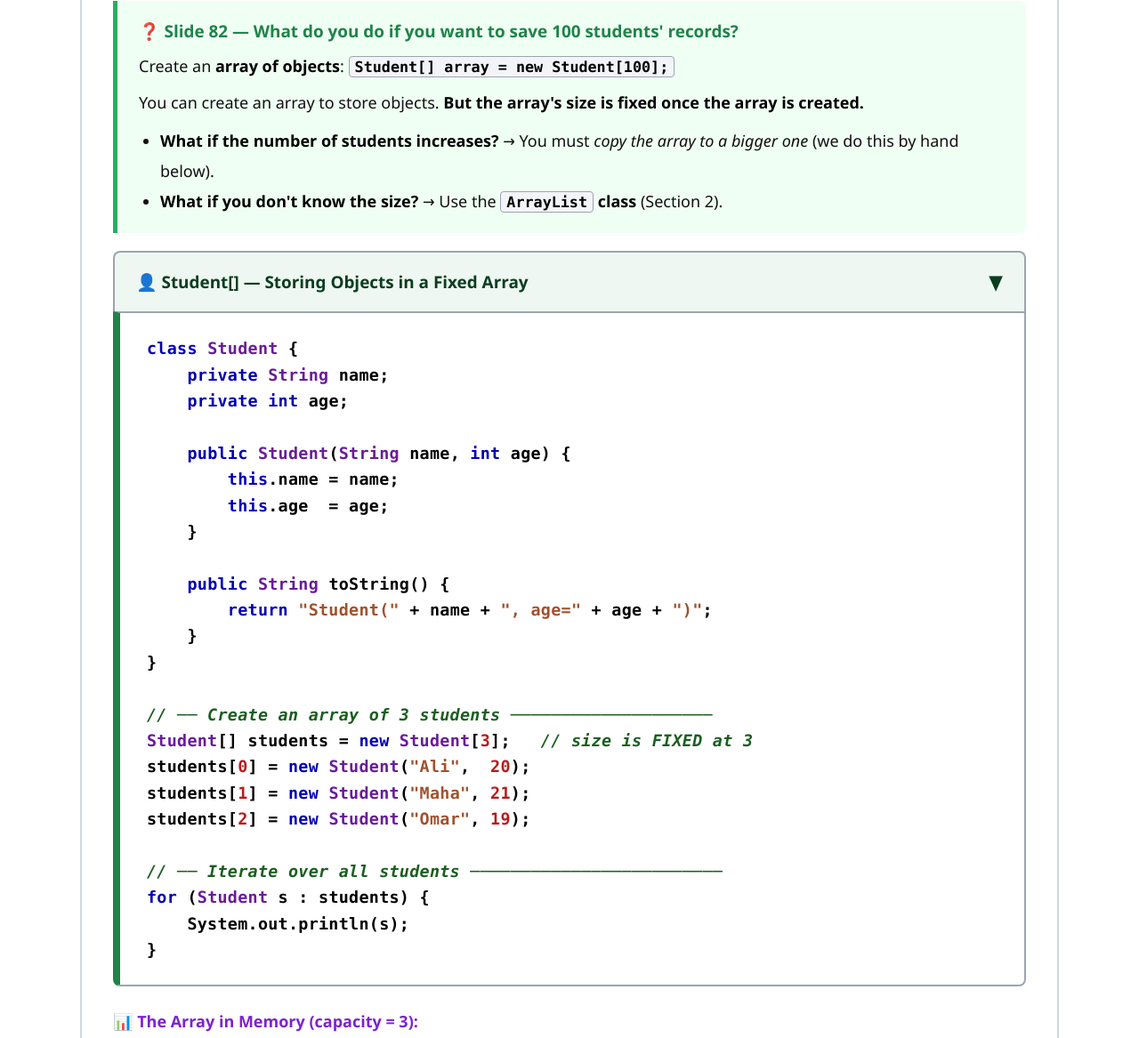
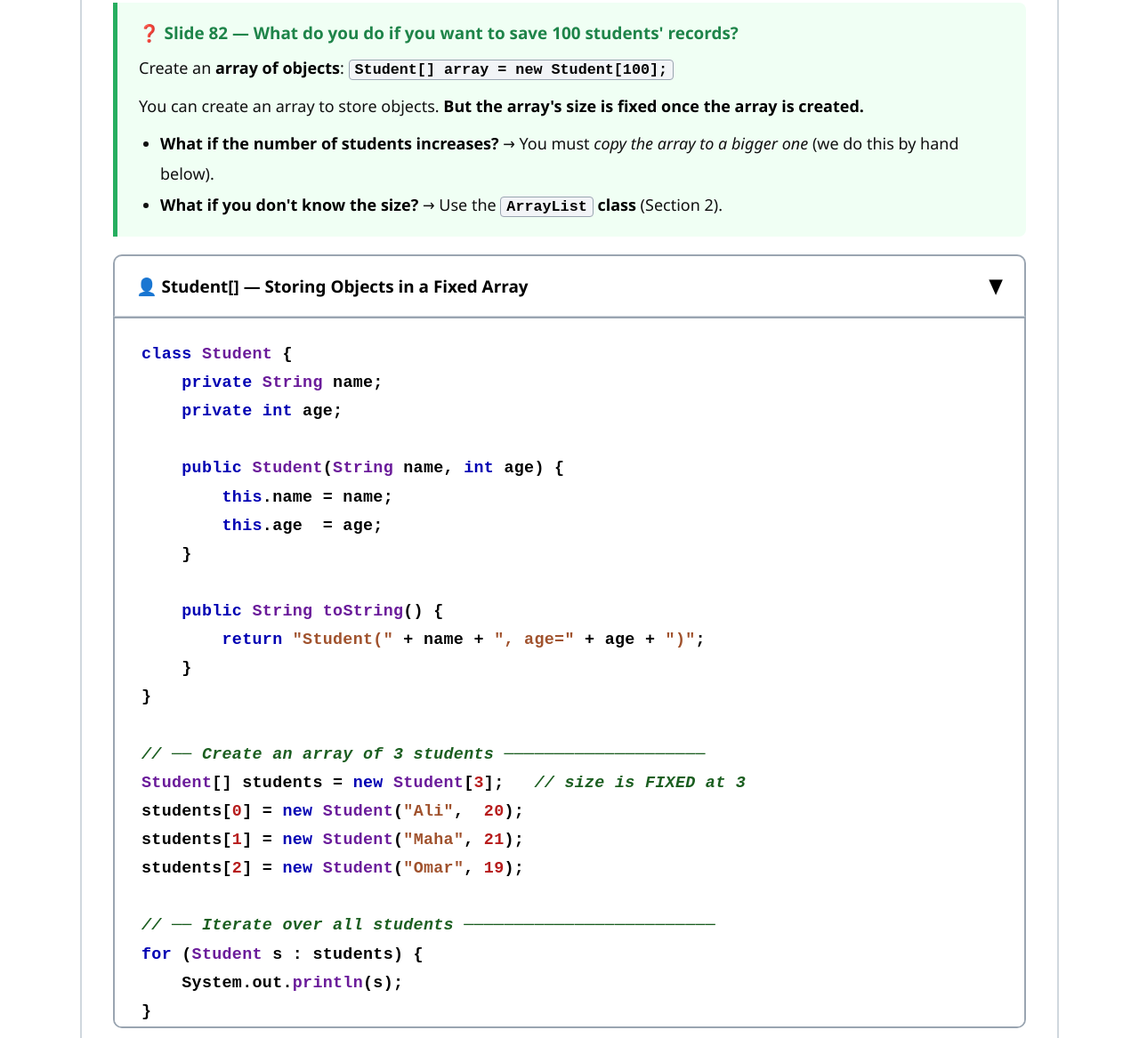
Before and after one commit to AlmalawiCode/CPCS203, a plain HTML site: page module07-polymorphism/07-arraylist.html in a window 1280 px wide. Shown: the part 838-2005 px from the top of the page at 89% size. Drawn offline with Linux system fonts and the light colour scheme; a script that the page names is missing.

Commit message:
Code blocks: same colours and style as the DS204 tree tutorial
Co-Authored-By: Claude Opus 5.5 <noreply@anthropic.com>

```diff
--- a/module07-polymorphism/projector.css
+++ b/module07-polymorphism/projector.css
@@ -198,3 +198,31 @@ strong, b { color: #000000; }
 }
 .mermaid svg .edgePath path, .mermaid svg path.relation, .mermaid svg .flowchart-link { stroke: #000 !important; }
 .mermaid svg marker path, .mermaid svg marker polygon { stroke: #000 !important; }
+
+/* ---- Code blocks: EXACTLY as the DS204 tree tutorial ----
+   white, grey 2px border, no coloured bar, Courier New, bold black text;
+   keywords dark blue, types AND method names dark purple, comments dark
+   green italic, strings brown, null/numbers dark red. */
+.code-block, pre.code-block {
+    background: #ffffff !important; color: #000000 !important;
+    border: 2px solid #9aa5b1 !important; border-left: 2px solid #9aa5b1 !important;
+    border-radius: 0 0 10px 10px !important;
+    font-family: 'Courier New', Courier, monospace !important;
+    font-size: 1.02rem !important; font-weight: 600 !important; line-height: 1.75 !important;
+}
+.code-container > .code-block:first-child, .code-block:only-child { border-radius: 10px !important; }
+.code-header {
+    background: #ffffff !important; color: #000000 !important;
+    border: 2px solid #9aa5b1 !important; border-bottom: 1px solid #d0d7de !important;
+    border-radius: 10px 10px 0 0 !important;
+}
+.code-header * { color: #000000 !important; }
+.code-block .keyword, .code-block .kw { color: #0000b3 !important; font-weight: 800 !important; font-style: normal !important; }
+.code-block .class-name, .code-block .tp, .code-block .type,
+.code-block .method, .code-block .mtd { color: #6a1b9a !important; font-weight: 800 !important; font-style: normal !important; }
+.code-block .comment, .code-block .cmt { color: #1b5e20 !important; font-style: italic !important; font-weight: 600 !important; }
+.code-block .string, .code-block .str { color: #a0522d !important; font-weight: 600 !important; }
+.code-block .number, .code-block .num, .code-block .null { color: #b71c1c !important; font-weight: 800 !important; }
+.code-block .annotation, .code-block .ann { color: #0000b3 !important; font-weight: 800 !important; }
+.code-block span:not([class]) { color: inherit; }
+.code-inline, .content :not(pre) > code { font-family: 'Courier New', Courier, monospace !important; }
--- a/module08-abstract-classes/projector.css
+++ b/module08-abstract-classes/projector.css
@@ -198,3 +198,31 @@ strong, b { color: #000000; }
 }
 .mermaid svg .edgePath path, .mermaid svg path.relation, .mermaid svg .flowchart-link { stroke: #000 !important; }
 .mermaid svg marker path, .mermaid svg marker polygon { stroke: #000 !important; }
+
+/* ---- Code blocks: EXACTLY as the DS204 tree tutorial ----
+   white, grey 2px border, no coloured bar, Courier New, bold black text;
+   keywords dark blue, types AND method names dark purple, comments dark
+   green italic, strings brown, null/numbers dark red. */
+.code-block, pre.code-block {
+    background: #ffffff !important; color: #000000 !important;
+    border: 2px solid #9aa5b1 !important; border-left: 2px solid #9aa5b1 !important;
+    border-radius: 0 0 10px 10px !important;
+    font-family: 'Courier New', Courier, monospace !important;
+    font-size: 1.02rem !important; font-weight: 600 !important; line-height: 1.75 !important;
+}
+.code-container > .code-block:first-child, .code-block:only-child { border-radius: 10px !important; }
+.code-header {
+    background: #ffffff !important; color: #000000 !important;
+    border: 2px solid #9aa5b1 !important; border-bottom: 1px solid #d0d7de !important;
+    border-radius: 10px 10px 0 0 !important;
+}
+.code-header * { color: #000000 !important; }
+.code-block .keyword, .code-block .kw { color: #0000b3 !important; font-weight: 800 !important; font-style: normal !important; }
+.code-block .class-name, .code-block .tp, .code-block .type,
+.code-block .method, .code-block .mtd { color: #6a1b9a !important; font-weight: 800 !important; font-style: normal !important; }
+.code-block .comment, .code-block .cmt { color: #1b5e20 !important; font-style: italic !important; font-weight: 600 !important; }
+.code-block .string, .code-block .str { color: #a0522d !important; font-weight: 600 !important; }
+.code-block .number, .code-block .num, .code-block .null { color: #b71c1c !important; font-weight: 800 !important; }
+.code-block .annotation, .code-block .ann { color: #0000b3 !important; font-weight: 800 !important; }
+.code-block span:not([class]) { color: inherit; }
+.code-inline, .content :not(pre) > code { font-family: 'Courier New', Courier, monospace !important; }
```
